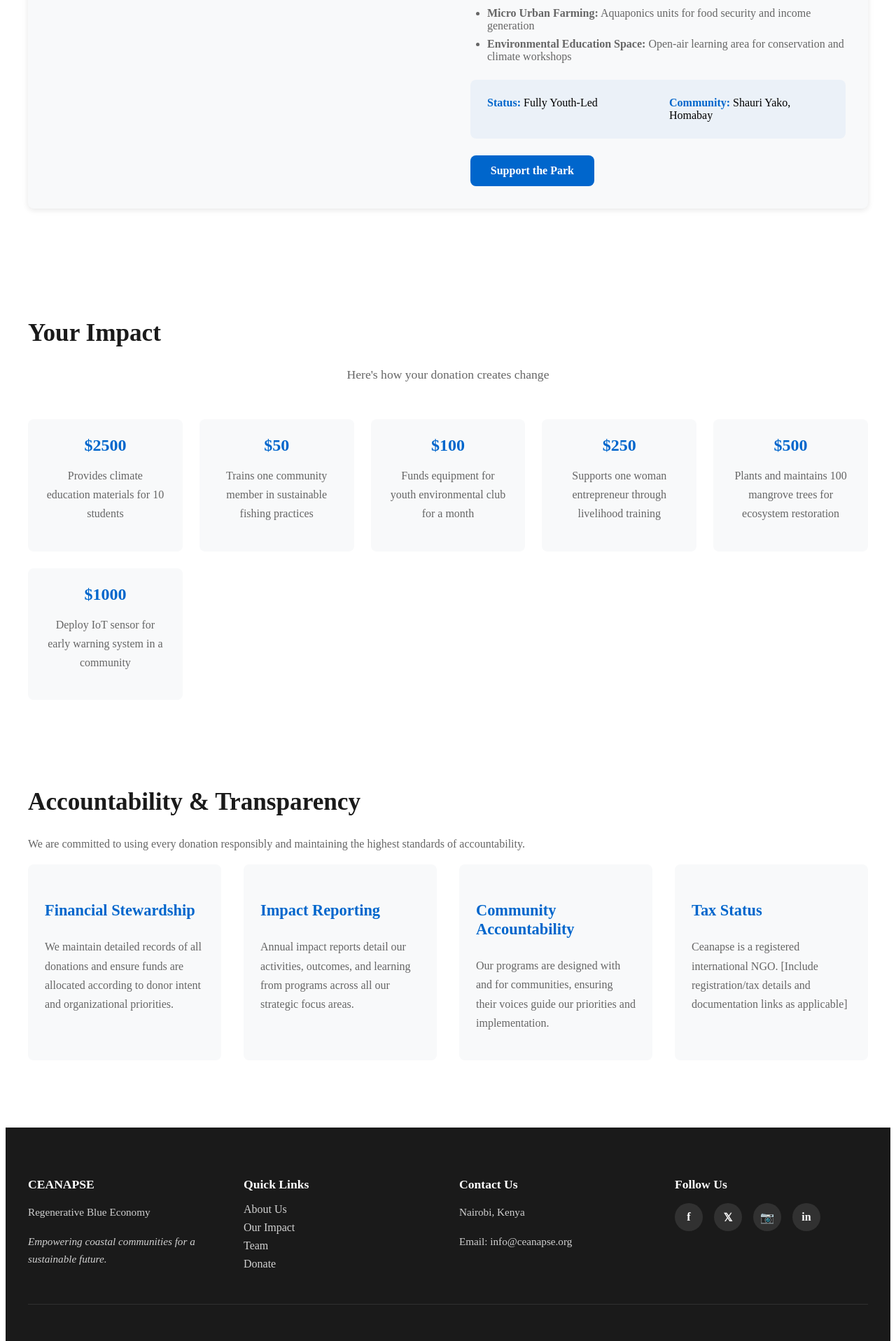
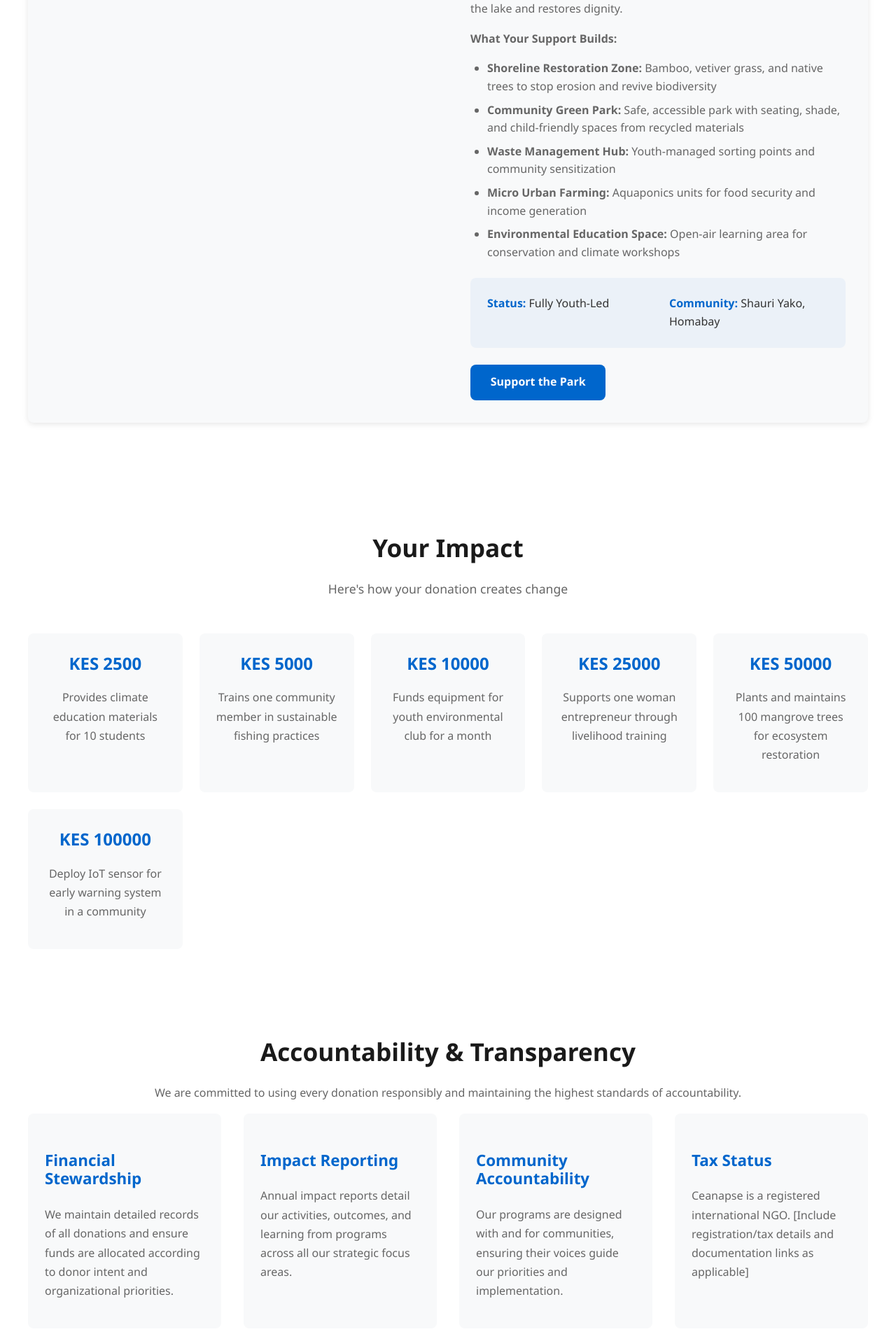
Before and after one commit to ISLOWIsmaeli/ceanapse-frontend, a Django app: page /donate in a window 1280 px wide. Shown: the part 3200-5116 px from the top of the page at 70% size. Run offline with Django 5.2, Linux system fonts and the light colour scheme.

Commit message:
this is it!!!

```diff
--- a/frontend/ceanapse/templates/ceanapse/about.html
+++ b/frontend/ceanapse/templates/ceanapse/about.html
@@ -67,7 +67,7 @@
     <!-- Our Story Section -->
     <section class="story-background-section">
         <div class="container">
-            <h2>Our Journey</h2>
+            <h2 style="text-align: center;" >Our Journey</h2>
             <div class="story-timeline">
                 <div class="timeline-item">
                     <div class="timeline-marker">2005</div>
@@ -97,7 +97,7 @@
     <!-- Leadership Section -->
     <section class="leadership-preview">
         <div class="container">
-            <h2>Guided by Visionary Leaders</h2>
+            <h2 style="text-align: center;">Guided by Visionary Leaders</h2>
             <p class="section-subtitle">Our organization is led by dedicated professionals committed to regenerative blue economy</p>
             <p style="text-align: center; margin: 2rem 0;">Our leadership team brings expertise in physical oceanography, marine science, geosciences, monitoring and evaluation, and community engagement. <a href="{% url 'team-page' %}" class="link-arrow">Meet the full team →</a></p>
         </div>
--- a/frontend/ceanapse/templates/ceanapse/donate.html
+++ b/frontend/ceanapse/templates/ceanapse/donate.html
@@ -16,7 +16,7 @@
     <!-- Donation Intro -->
     <section class="donation-intro">
         <div class="container">
-            <h2>Why Your Support Matters</h2>
+            <h2 style="text-align: center;">Why Your Support Matters</h2>
             <p>Every contribution directly funds programs that create lasting, transformative change in coastal and lacustrine communities. Your generosity helps us:</p>
             <div class="impact-highlights">
                 <div class="highlight-item">
@@ -46,7 +46,7 @@
     <!-- Featured Projects -->
     <section class="donation-projects">
         <div class="container">
-            <h2>Donation Projects</h2>
+            <h2 style="text-align: center;">Donation Projects</h2>
             <p class="section-subtitle">Support specific initiatives that create measurable impact</p>
 
             <!-- Project 1: Blue Art -->
@@ -177,7 +177,7 @@
     <!-- Impact per Dollar -->
     <section class="impact-section">
         <div class="container">
-            <h2>Your Impact</h2>
+            <h2 style="text-align: center;">Your Impact</h2>
             <p class="section-subtitle">Here's how your donation creates change</p>
             <div class="impact-grid">
                 <div class="impact-item">
@@ -185,23 +185,23 @@
                     <p>Provides climate education materials for 10 students</p>
                 </div>
                 <div class="impact-item">
-                    <span class="impact-amount">KES50</span>
+                    <span class="impact-amount">KES5000</span>
                     <p>Trains one community member in sustainable fishing practices</p>
                 </div>
                 <div class="impact-item">
-                    <span class="impact-amount">KES100</span>
+                    <span class="impact-amount">KES10000</span>
                     <p>Funds equipment for youth environmental club for a month</p>
                 </div>
                 <div class="impact-item">
-                    <span class="impact-amount">KES250</span>
+                    <span class="impact-amount">KES25000</span>
                     <p>Supports one woman entrepreneur through livelihood training</p>
                 </div>
                 <div class="impact-item">
-                    <span class="impact-amount">KES500</span>
+                    <span class="impact-amount">KES50000</span>
                     <p>Plants and maintains 100 mangrove trees for ecosystem restoration</p>
                 </div>
                 <div class="impact-item">
-                    <span class="impact-amount">KES1000+</span>
+                    <span class="impact-amount">KES100000</span>
                     <p>Deploy IoT sensor for early warning system in a community</p>
                 </div>
             </div>
@@ -211,8 +211,8 @@
     <!-- Transparency Section -->
     <section class="transparency-section">
         <div class="container">
-            <h2>Accountability & Transparency</h2>
-            <p>We are committed to using every donation responsibly and maintaining the highest standards of accountability.</p>
+            <h2 style="text-align: center;">Accountability & Transparency</h2>
+            <p style="text-align: center;">We are committed to using every donation responsibly and maintaining the highest standards of accountability.</p>
             <div class="transparency-grid">
                 <div class="transparency-item">
                     <h4>Financial Stewardship</h4>
--- a/frontend/ceanapse/templates/ceanapse/donation_checkout.html
+++ b/frontend/ceanapse/templates/ceanapse/donation_checkout.html
@@ -1,6 +1,7 @@
 {% extends "base.html" %}
 {% block title %}Checkout{% endblock title %}
 {% block content %}
+
     <!-- Hero Section -->
     <section class="page-hero">
         <div class="page-hero-background">
--- a/frontend/ceanapse/templates/ceanapse/impact.html
+++ b/frontend/ceanapse/templates/ceanapse/impact.html
@@ -16,7 +16,7 @@
     <!-- Impact Overview -->
     <section class="impact-overview">
         <div class="container">
-            <h2>Strategic Focus Areas 2025-2029</h2>
+            <h2 style="text-align: center;">Strategic Focus Areas 2025-2029</h2>
             <p class="section-subtitle">Our organization pursues seven key result areas to drive sustainable regenerative blue economy transformation</p>
         </div>
     </section>
--- a/frontend/frontend/static/css/style.css
+++ b/frontend/frontend/static/css/style.css
@@ -1,3 +1,22 @@
+/* Mission image sizing fix */
+.mission-image {
+    display: flex;
+    align-items: center;
+    justify-content: center;
+}
+.mission-image img {
+    max-width: 400px;
+    width: 100%;
+    height: auto;
+    border-radius: var(--radius);
+    box-shadow: var(--shadow);
+}
+body {
+    font-family: 'Segoe UI', Tahoma, Geneva, Verdana, sans-serif;
+    line-height: 1.6;
+    color: var(--text-dark);
+    background-color: var(--white);
+}
 /* Remove underline from all links by default */
 a, a:visited, a:hover, a.active {
     text-decoration: none;
@@ -557,6 +576,7 @@
 .values-section {
     margin-top: 3rem;
     padding-top: 3rem;
+    text-align: center;
     border-top: 2px solid var(--border-color);
 }
 
--- a/frontend/frontend/static/js/main.js
+++ b/frontend/frontend/static/js/main.js
@@ -237,10 +237,10 @@
             const updateCounter = () => {
                 current += increment;
                 if (current < target) {
-                    counter.textContent = '$' + Math.floor(current);
+                    counter.textContent = 'KES ' + Math.floor(current);
                     requestAnimationFrame(updateCounter);
                 } else {
-                    counter.textContent = '$' + target;
+                    counter.textContent = 'KES ' + target;
                 }
             };
 
```
Also changed, not shown: frontend/ceanapse/templates/ceanapse/home.html (+8 -3 lines), frontend/frontend/static/images/community_restoration.jpg (added), 1 other file.
